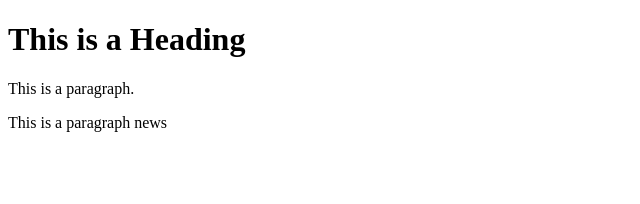
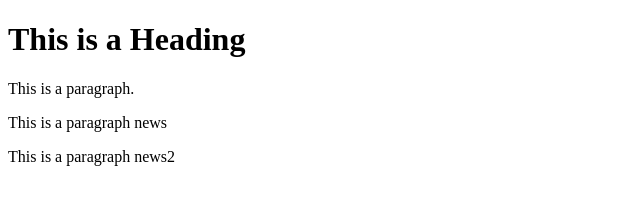
Before and after one commit to ddsjaeger/testgit, a plain HTML site: page index.html in a window 1280 px wide. Shown: the whole page, without its empty margins (0-640 px from the left). Drawn offline with Linux system fonts and the light colour scheme.

Commit message:
- new feature

```diff
--- a/index.html
+++ b/index.html
@@ -8,6 +8,7 @@
 <h1>This is a Heading</h1>
 <p>This is a paragraph.</p>
 <p>This is a paragraph news</p>
+<p>This is a paragraph news2</p>
 
 </body>
 </html>
```
